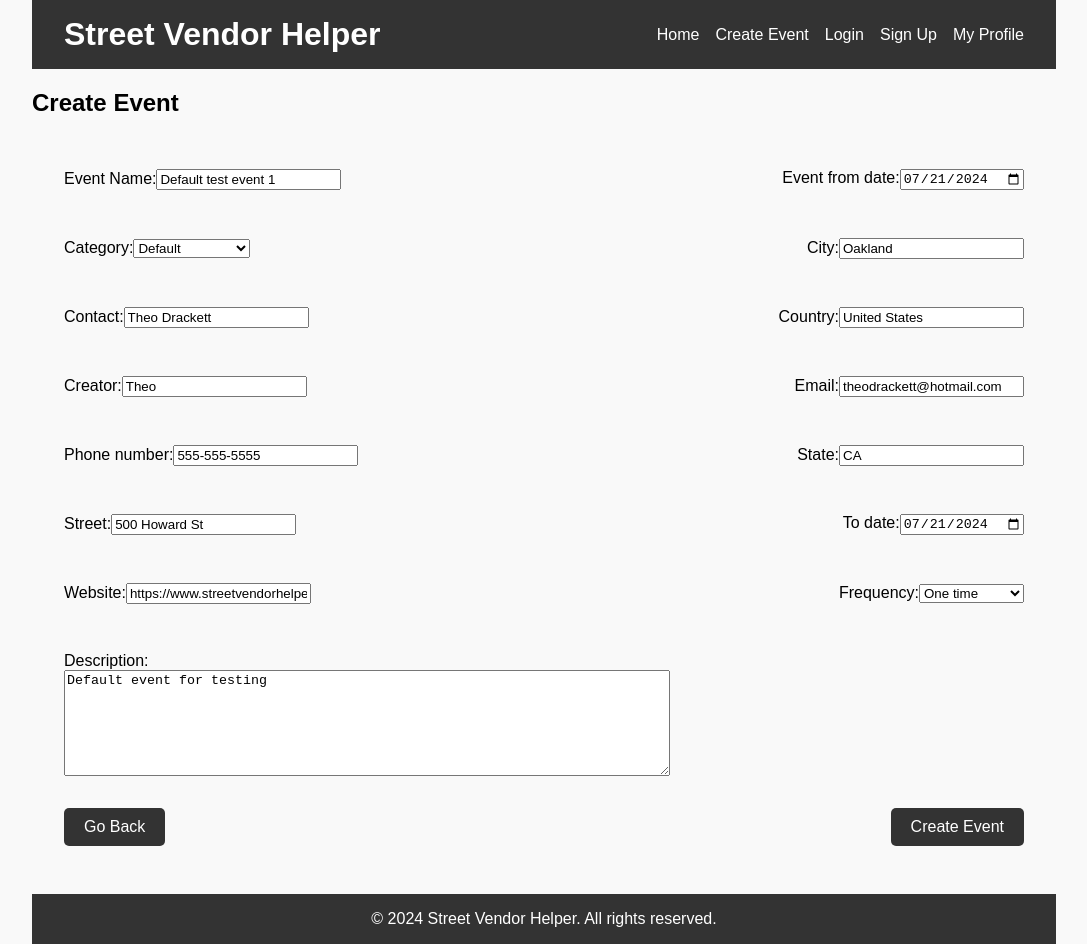
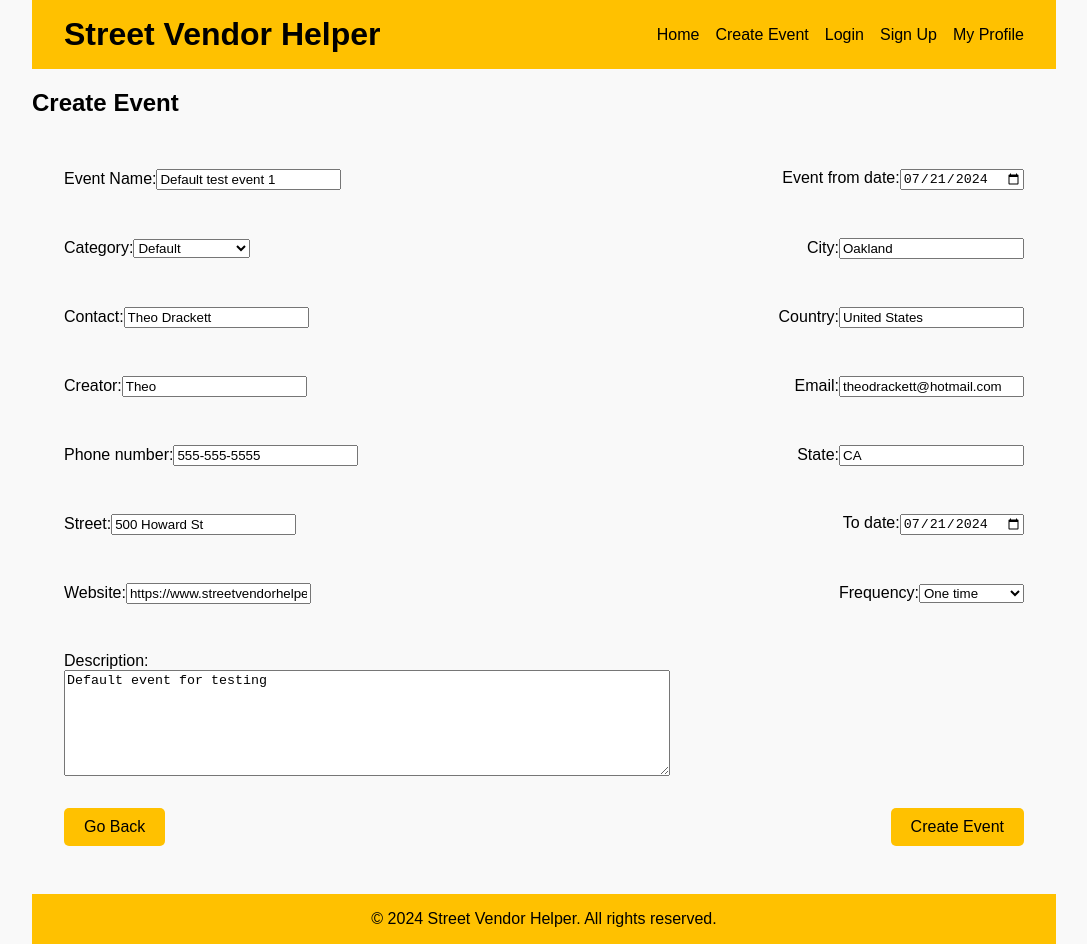
Before and after one commit to theodrackett/svh, a React (Vite) app in the folder src/svh_frontend/: page /create-event in a window 1280 px wide. Shown: the whole page, without its empty margins (96-1183 px from the left). Built offline with nearby package versions, Linux system fonts and the light colour scheme.

Commit message:
Change color scheme

```diff
--- a/src/svh_frontend/src/index.scss
+++ b/src/svh_frontend/src/index.scss
@@ -9,8 +9,8 @@ header {
   display: flex;
   align-items: center;
   justify-content: space-between;
-  background-color: #333;
-  color: #fff;
+  background-color: #FFC100;
+  color: black;
   padding: 1rem 2rem;
   width: 100%;
   box-sizing: border-box;
@@ -37,7 +37,7 @@ nav ul li {
 }
 
 nav ul li a {
-  color: #fff;
+  color: black;
   text-decoration: none;
 }
 
@@ -112,8 +112,8 @@ main {
   border: none;
   border-radius: 5px;
   cursor: pointer;
-  background-color: #333;
-  color: #fff;
+  background-color: #FFC100;
+  color: black;
   transition: background-color 0.3s ease;
 }
 
@@ -123,12 +123,12 @@ main {
 }
 
 .btn:hover {
-  background-color: #555;
+  background-color: #FF8A08;
 }
 
 footer {
-  background-color: #333;
-  color: #fff;
+  background-color: #FFC100;
+  color: black;
   padding: 1rem 0;
   text-align: center;
   margin-top: 2rem;
@@ -140,8 +140,8 @@ footer p {
 
 .event-details {
   margin-top: 1rem;
-  background-color: #fff;
-  border: 1px solid #ddd;
+  background-color: white;
+  border: 1px solid #FFC100;
   border-radius: 5px;
   box-shadow: 0 2px 4px rgba(0,0,0,0.1);
   padding: 2rem;
@@ -150,7 +150,7 @@ footer p {
 
 .event-details h2 {
   margin-top: 0;
-  color: #333;
+  color: black;
 }
 
 .event-details p, .event-details ul {
@@ -162,7 +162,7 @@ footer p {
 }
 
 .event-details a {
-  color: #333;
+  color: black;
   text-decoration: none;
 }
 
```
